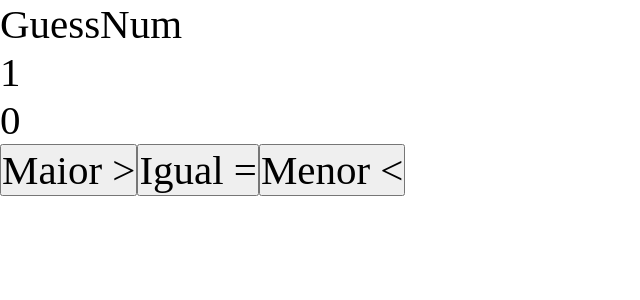
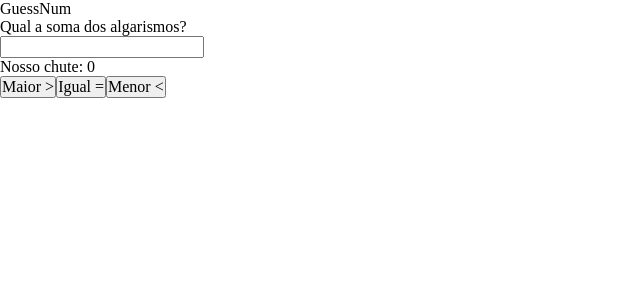
Before and after one commit to luskas8/guessnum-frontend, a React (Create React App) app: page / in a window 1280 px wide. Shown: the top 300 px of the page, without its empty margins (0-640 px from the left). Built offline with nearby package versions, Linux system fonts and the light colour scheme; the HTML template or start-up script is replaced by a standard one.

Commit message:
Contexto das perguntas e input de respostas

```diff
--- a/src/App.tsx
+++ b/src/App.tsx
@@ -1,11 +1,14 @@
 import React from 'react';
+import QuestionProvider from './contexts/QuestionContext';
 import Routes from './Routes';
 
 import './styles/global.css'
 
 function App() {
   return (
-    <Routes />
+    <QuestionProvider>
+      <Routes />
+    </QuestionProvider>
   );
 }
 
--- /dev/null
+++ b/src/contexts/QuestionContext.tsx
@@ -0,0 +1,57 @@
+import React, { createContext, ReactNode, useState } from 'react'
+
+interface QuestionContextProps {
+    sortQuestion: () => Question | null
+}
+
+interface QuestionProviderProps {
+    children: ReactNode
+}
+
+export interface Question {
+    question: string
+    value: number
+}
+
+export const QuestionContext = createContext<QuestionContextProps>({} as QuestionContextProps)
+
+function QuestionProvider({ children }: QuestionProviderProps) {
+    const [checks, setChecks] = useState(0)
+    const questions: Array<Question> = [
+        {
+            question: "Qual a soma dos algarismos?",
+            value: 0
+        },
+        {
+            question: "Qual o resto do número por 7?",
+            value: 0
+        },
+        {
+            question: "Qual o produto dos algarismos?",
+            value: 0
+        }
+    ]
+
+    function sortQuestion() {
+        if (questions.length) {
+            let question = questions[0]
+            questions.slice(0, 1)
+            setChecks(checks+1)
+            return question
+        }
+
+        return null
+    }
+
+    return (
+        <QuestionContext.Provider
+            value={{
+                sortQuestion
+            }}
+        >
+            {children}
+        </QuestionContext.Provider>
+    )
+}
+
+export default QuestionProvider
--- a/src/pages/Dashboard.tsx
+++ b/src/pages/Dashboard.tsx
@@ -1,8 +1,31 @@
-import React from 'react'
+import React, { useContext, useEffect, useState } from 'react'
 
 import ActionButton from '../components/ActionButton'
+import { QuestionContext, Question } from '../contexts/QuestionContext'
 
 function Dashboard() {
+    const { sortQuestion } = useContext(QuestionContext)
+    const defaultQuestion: Question = {
+        question: "O número é maior menor ou igual ao que pensou?",
+        value: 0
+    }
+
+    const [question, setQuestion] = useState<Question>(defaultQuestion)
+    const [isQuestionDefauld, setIsQuestionDefault] = useState(false)
+    useEffect(() => {
+        let question: Question | null = sortQuestion()
+        console.log(question)
+
+        if (question != null) {
+            setQuestion(question)
+            setIsQuestionDefault(false)
+        } else {
+            setQuestion(defaultQuestion)
+            setIsQuestionDefault(true)
+        }
+    }, [])
+
+
     return (
         <div className="container">
             <header>
@@ -11,10 +34,17 @@ function Dashboard() {
 
             <main>
                 <div className="question">
-                    <span>{1}</span>
+                    <span>{question.question}</span>
                 </div>
+                {
+                    !isQuestionDefauld && (
+                        <div className="input-block">
+                            <input type="number" name="resposta"/>
+                        </div>
+                    )
+                }
                 <div className="number">
-                    <span>{0}</span>
+                    Nosso chute: <span>{0}</span>
                 </div>
                 <div className="interaction">
                     <ActionButton text="Maior >" key={1} />
--- a/src/styles/global.css
+++ b/src/styles/global.css
@@ -3,7 +3,7 @@
     padding: 0;
     box-sizing: border-box;
 
-    font: 300 1.6rem 'sans-serif';
+    font: 300 1rem 'sans-serif';
 }
 
 button {
```
